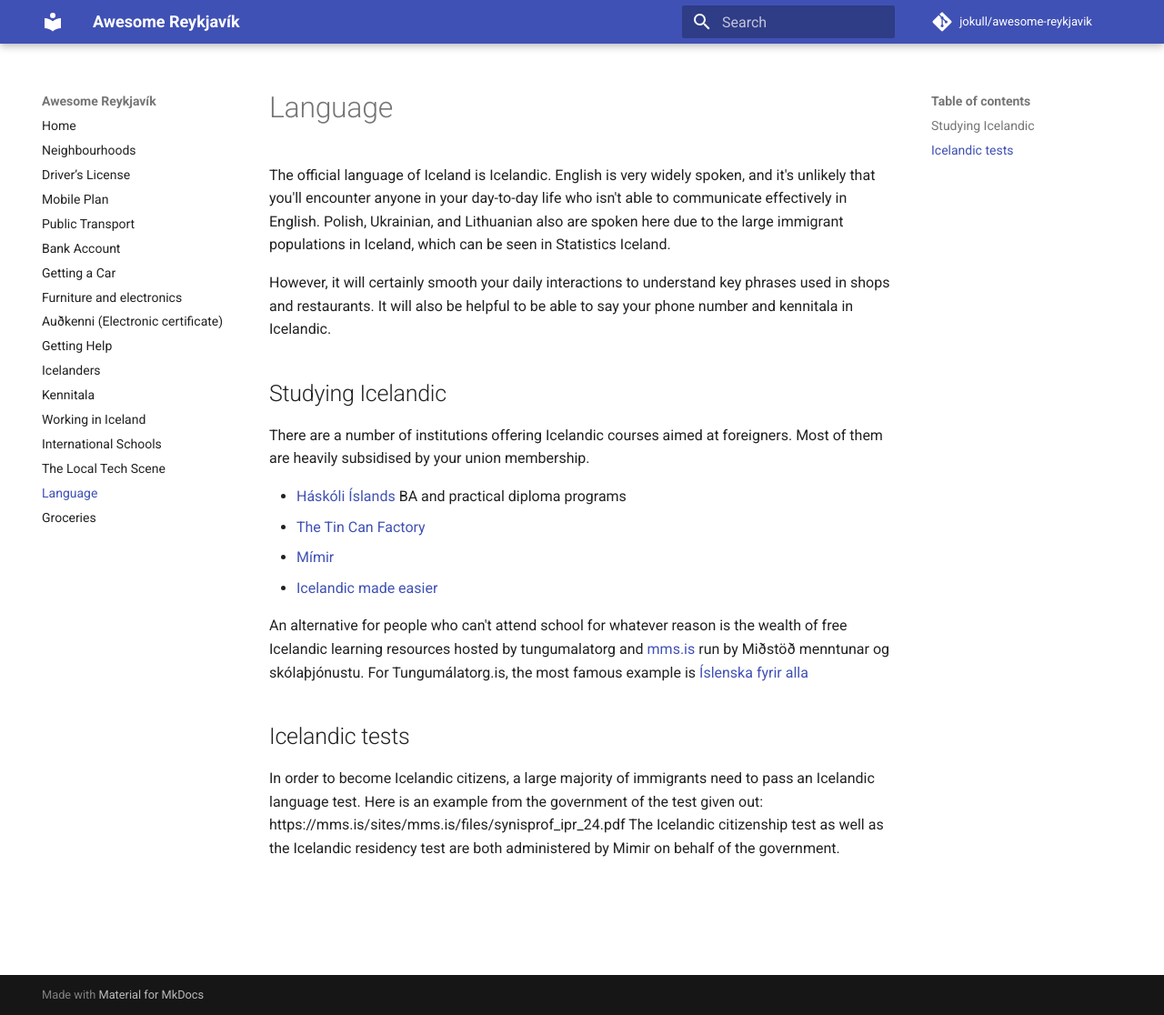
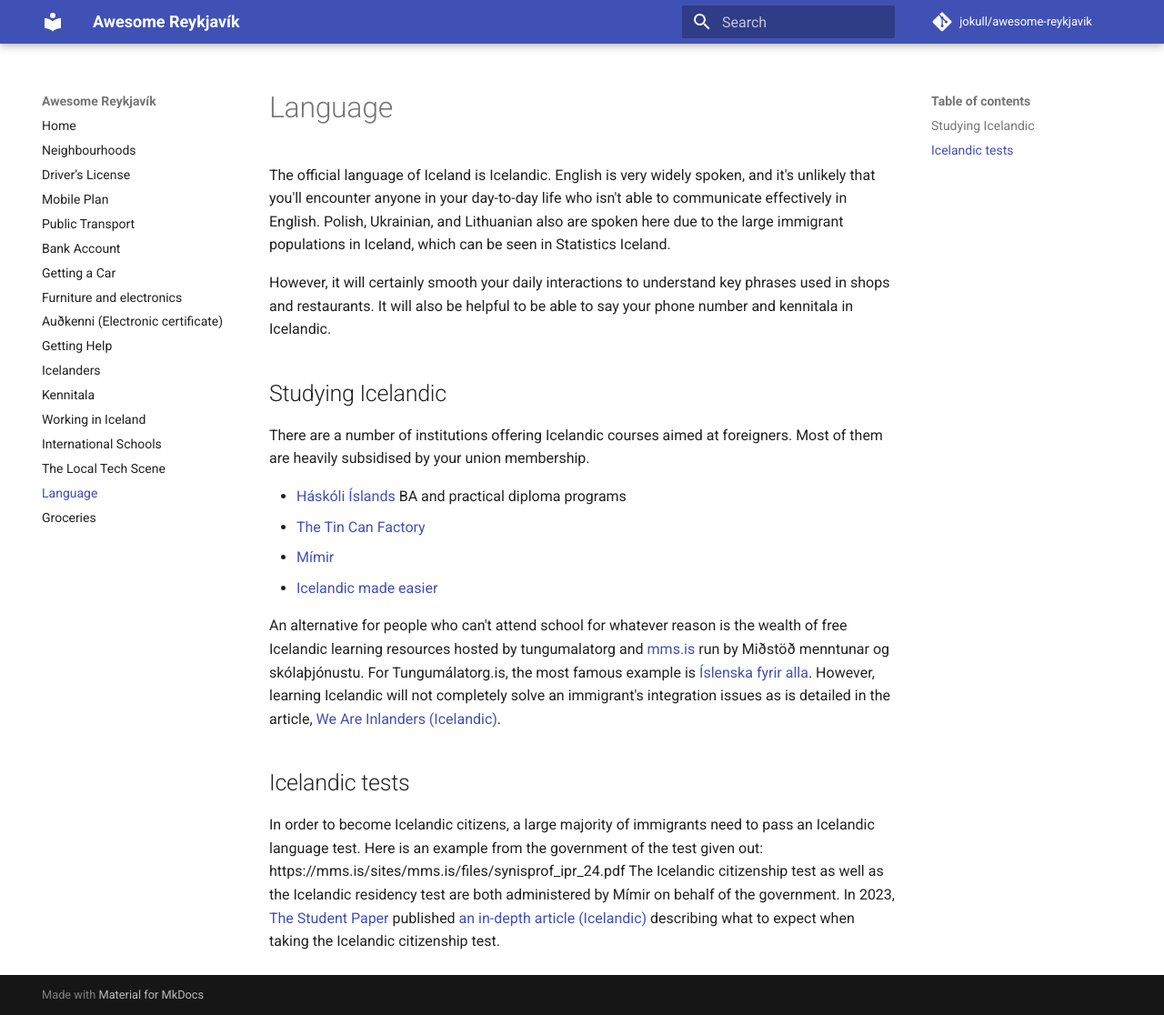
Before and after one commit to jokull/awesome-reykjavik, an MkDocs documentation site: the page built from docs/guides/language.md, in a window 1280 px wide and 1116 px high. Shown: the whole window at 91% size. Built offline with MkDocs 1.6.1 and Material for MkDocs 9.7.7, drawn with Linux system fonts in a browser that asks for light colours; comment, search, counter and statistics services are not loaded.

Commit message:
Update language.md

```diff
--- a/docs/guides/language.md
+++ b/docs/guides/language.md
@@ -24,7 +24,7 @@
 wealth of free Icelandic learning resources hosted by tungumalatorg and
 [mms.is](mms.is) run by Miðstöð menntunar og skólaþjónustu.  For
 Tungumálatorg.is, the most famous example is [Íslenska fyrir
-alla](https://tungumalatorg.is/ifa/)
+alla](https://tungumalatorg.is/ifa/). However, learning Icelandic will not completely solve an immigrant's integration issues as is detailed in the article, [We Are Inlanders](https://studentabladid.is/efni/2023/12/14/we-are-inlanders-the-experience-of-a-student-in-icelandic-as-a-second-language) [(Icelandic)](https://studentabladid.is/efni/2023/12/14/vi-erum-innlendingar-upplifun-nemanda-slensku-sem-annars-mls).
 
 ## Icelandic tests
 
@@ -32,4 +32,4 @@
 pass an Icelandic language test. Here is an example from the government of the
 test given out: https://mms.is/sites/mms.is/files/synisprof_ipr_24.pdf
 The Icelandic citizenship test as well as the Icelandic residency test are both
-administered by Mimir on behalf of the government.
+administered by Mímir on behalf of the government. In 2023, [The Student Paper](https://studentabladid.is) published [an in-depth article](https://studentabladid.is/efni/2023/12/14/application-for-icelandic-citizenship-an-evaluation-of-merit) [(Icelandic)](https://studentabladid.is/efni/2023/12/14/umskn-um-rkisborgarartt-prf-verleikum) describing what to expect when taking the Icelandic citizenship test.
```
